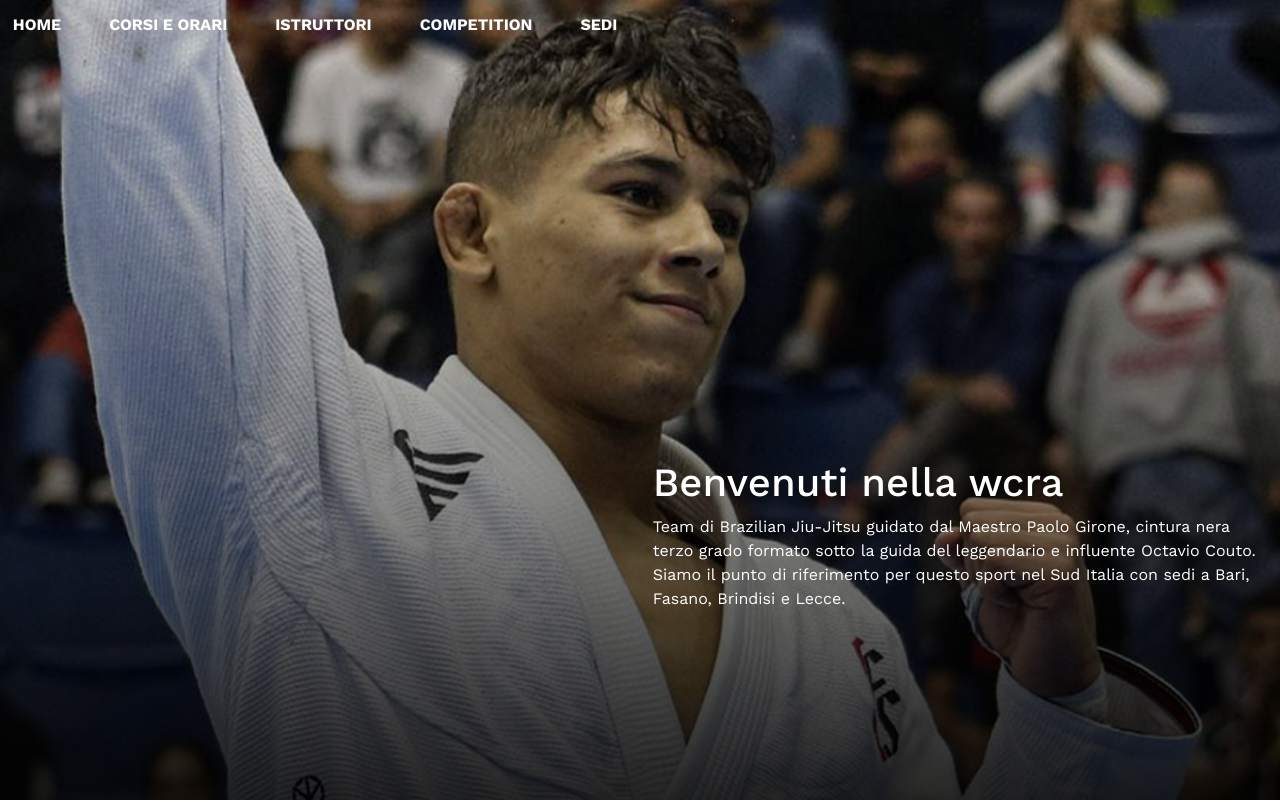
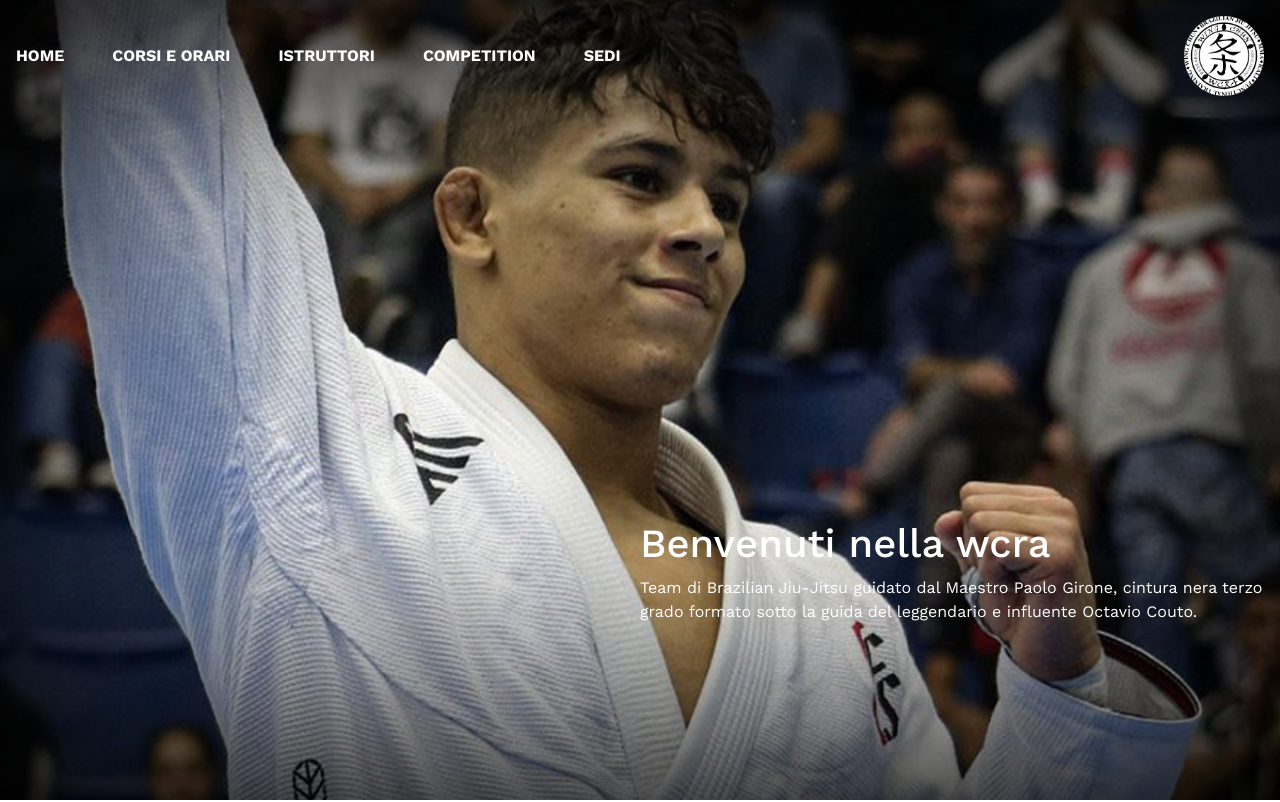
Before and after one commit to MattiaAngelini/wcra, a Vue app: page / in a window 1280 px wide. Shown: the top 802 px of the page. Built offline with nearby package versions, Linux system fonts and the light colour scheme.

Commit message:
fixed: layout header

```diff
--- a/src/components/AppHeader.vue
+++ b/src/components/AppHeader.vue
@@ -14,49 +14,49 @@ export default {
       <router-link :to="{ name: 'istruttori' }"><b>ISTRUTTORI</b></router-link>
       <router-link :to="{ name: 'competition' }"><b>COMPETITION</b></router-link>
       <router-link :to="{ name: 'sedi' }"><b>SEDI</b></router-link>
+
     </div>
 
-    <i class="fa-solid fa-bars d-block d-md-none" type="button" data-bs-toggle="offcanvas" data-bs-target="#staticBackdrop" aria-controls="staticBackdrop"></i>
+    <i class="fa-solid fa-bars d-block d-md-none " type="button" data-bs-toggle="offcanvas" data-bs-target="#staticBackdrop" aria-controls="staticBackdrop"></i>
 
+
+    <!--Hamburger Smartphone-->
     <div class="offcanvas offcanvas-start" data-bs-backdrop="static" tabindex="-1" id="staticBackdrop" aria-labelledby="staticBackdropLabel">
       <div class="offcanvas-header">
         <div>
-          <img class="logo" src="../assets/images/wcra-logo.png" alt="">
+          <h3><b>W.C.R.A.</b></h3>
         </div>
         <button type="button" class="btn-close" data-bs-dismiss="offcanvas" aria-label="Close"></button>
       </div>
 
       <div class="offcanvas-body " data-bs-dismiss="offcanvas">
+
+          <div class="d-flex flex-column gap-4">
             <div>
-      <div class="">
-        <div>
-          <router-link :to="{ name: 'home' }"><b>HOME</b></router-link>
+              <router-link :to="{ name: 'home' }"><b>Home</b></router-link>
             </div>
             <div>
-          <router-link :to="{ name: 'schedule' }"><b>CORSI E ORARI</b></router-link>
+              <router-link :to="{ name: 'schedule' }"><b>Corsi e orari</b></router-link>
 
             </div>
 
             <div>
-          <router-link :to="{ name: 'istruttori' }"><b>ISTRUTTORI</b></router-link>
+              <router-link :to="{ name: 'istruttori' }"><b>Istruttori</b></router-link>
 
             </div>
 
             <div>
-          <router-link :to="{ name: 'competition' }"><b>COMPETITION</b></router-link>
+              <router-link :to="{ name: 'competition' }"><b>Competizioni</b></router-link>
 
             </div>
 
           <div>
-        <router-link :to="{ name: 'sedi' }"><b>SEDI</b></router-link>
+            <router-link :to="{ name: 'sedi' }"><b>Dove trovarci</b></router-link>
           </div>
 
 
           </div>
-        <div>
 
-        </div>
-      </div>
       </div>
     </div>
 
@@ -76,7 +76,6 @@ a{
     border: 2px solid white;
     border-radius: 8px;
     padding: 10px;
-    margin: 10px;
     color: white;
     text-decoration: none;
   }
@@ -86,8 +85,7 @@ a{
   }
 
 .offcanvas{
-  background: linear-gradient(to right, rgba(255, 255, 255, 1), rgba(0, 0, 0, 0));
-  border: none;
+ width: 50%;
 }
 
 .btn-close{
--- a/src/pages/AppHome.vue
+++ b/src/pages/AppHome.vue
@@ -16,51 +16,41 @@ export default {
     AppCompetition,
     AppSedi,
     Slider
-
   }
 }
 </script>
 
 <template>
-
     <div>
-      <!--link header su img principale-->
-        <AppHeader class="header"></AppHeader>
 
         <!--HERO Principale-->
         <section >
-            <div class="hero-img">
-                <img class="" src="../assets/images/mica.jpg" alt="MicaGalvao">
+
+          <div class="hero-img">
+            <div class="d-flex justify-content-between align-items-center ms-3">
+              <AppHeader class="header"></AppHeader>
+              <img class="logo-header rounded-circle m-3" src="../assets/images/wcra-logo.png" alt="">
             </div>
+           <div class="ms-intro">
+              <h1>Benvenuti nella wcra</h1>
+              <p>Team di Brazilian Jiu-Jitsu guidato dal Maestro Paolo Girone,
+                cintura nera terzo grado formato sotto la guida del leggendario e influente Octavio Couto.
 
-          <div class="ms-intro">
-            <h1>Benvenuti nella wcra</h1>
-
-            <p>Team di Brazilian Jiu-Jitsu guidato dal Maestro Paolo Girone,
-              cintura nera terzo grado formato sotto la guida del leggendario e influente Octavio Couto.
-              Siamo il punto di riferimento per questo sport nel Sud Italia con sedi a Bari, Fasano, Brindisi e Lecce.
-            </p>
-
-
+              </p>
+            </div>
           </div>
-
 
           <!--DESCRIZIONE IN HOMEPAGE-->
           <div class="container p-2 mt-5 mb-5">
 
-            <div class=" container-info d-flex justify-content-center">
+            <div class="container-info d-flex justify-content-center">
 
               <div  class="description text-center mt-5">
                 <h3>Dal 2005 faro del Brazilian Jiu-Jitsu in Puglia e nel sud Italia</h3>
-
-
                     <div> praesentium sunt nihil fugit maxime  adipisiium iusto necessitatibus officia adipisci. Iste praesentium sunt nihil fugit maxime  adipisiium iusto necessitatibus officia adipisci. Iste praesentium sunt nihil fugit maxime voluptatum rerum.</div>
                     <div class="d-flex justify-content-center">
                       <img class="mestre mt-5 d-none d-md-none d-lg-block" src="../assets/images/mica.jpg" alt="">
                     </div>
-
-
-
               </div>
 
               <Slider  class="slider"></Slider>
@@ -90,48 +80,28 @@ export default {
 <style scoped lang="scss">
 
 
-.header{
-  position: absolute;
-  z-index: 800;
-  padding: 1%;
+.logo-header{
+  right:0;
+  width: 80px;
 }
 
-
 .hero-img {
-  position: relative;
-  width: 100%;
   height: 100vh;
-  z-index: 100;
-
-  img {
-    width: 100%;
-    height: 100%;
-    object-fit: cover;
-    object-position: 50% 20%;
-  }
-    &:after {
-    content: '';
-    position: absolute;
-    top: 0;
-    left: 0;
-    width: 100%;
-    height: 100%;
-    background: linear-gradient(to bottom, rgba(0, 0, 0, 0), rgba(0, 0, 0, 0.7));
-    z-index: 150;
-  }
+  background-image: url('../assets/images/mica.jpg');
+  background-size: cover;
+  background-position:center;
+  box-shadow: inset 0 50px 300px rgba(0, 0, 0, 1);
 
 }
 
 .ms-intro {
   color: white;
   width: 50%;
-  padding: 1%;
   position: absolute;
   bottom: 20%;
   right: 0;
   z-index: 201;
 }
-
 
 .container-info{
 
@@ -149,31 +119,45 @@ export default {
   height: 400px;
 }
 
-
 // MEDIA QUERIES
 
 // Very small devices (e.g., smartphones with screens smaller than 340px)
-@media (max-width: 320px) {
-  .description{
-    font-size: 10px;
+@media (min-width: 200px) and (max-width: 320px) {
+  .ms-intro{
+    font-size: 12px;
   }
 
 }
 
 // Smartphone
-@media (min-width: 321px) and (max-width: 420px) {
+@media (min-width: 321px) and (max-width: 400px) {
   .description{
     font-size: 12px;
   }
 
+  .ms-intro{
+    font-size:12px
+  }
+  .logo-header{
+  right:0;
+  width: 50px;
+
+
+}
 
 }
 
 // Tablet
-@media (min-width: 421px) and (max-width: 768px) {
+@media (min-width: 401px) and (max-width: 768px) {
   .description{
     font-size: 16px;
   }
+
+  .ms-intro{
+    font-size:14px
+  }
+
+
 
 }
 
@@ -182,8 +166,6 @@ export default {
   .description{
     font-size: 22px;
   }
-
-
 }
 
 // Large laptop and desktop
@@ -196,9 +178,4 @@ export default {
 
 }
 
-
-
-
-
-
 </style>
--- a/src/pages/AppIstruttori.vue
+++ b/src/pages/AppIstruttori.vue
@@ -2,8 +2,6 @@
 
 export default {
   name: 'AppIstruttori',
-
-
 }
 </script>
 
```
Lines whose indentation alone changed are shown as unchanged.
